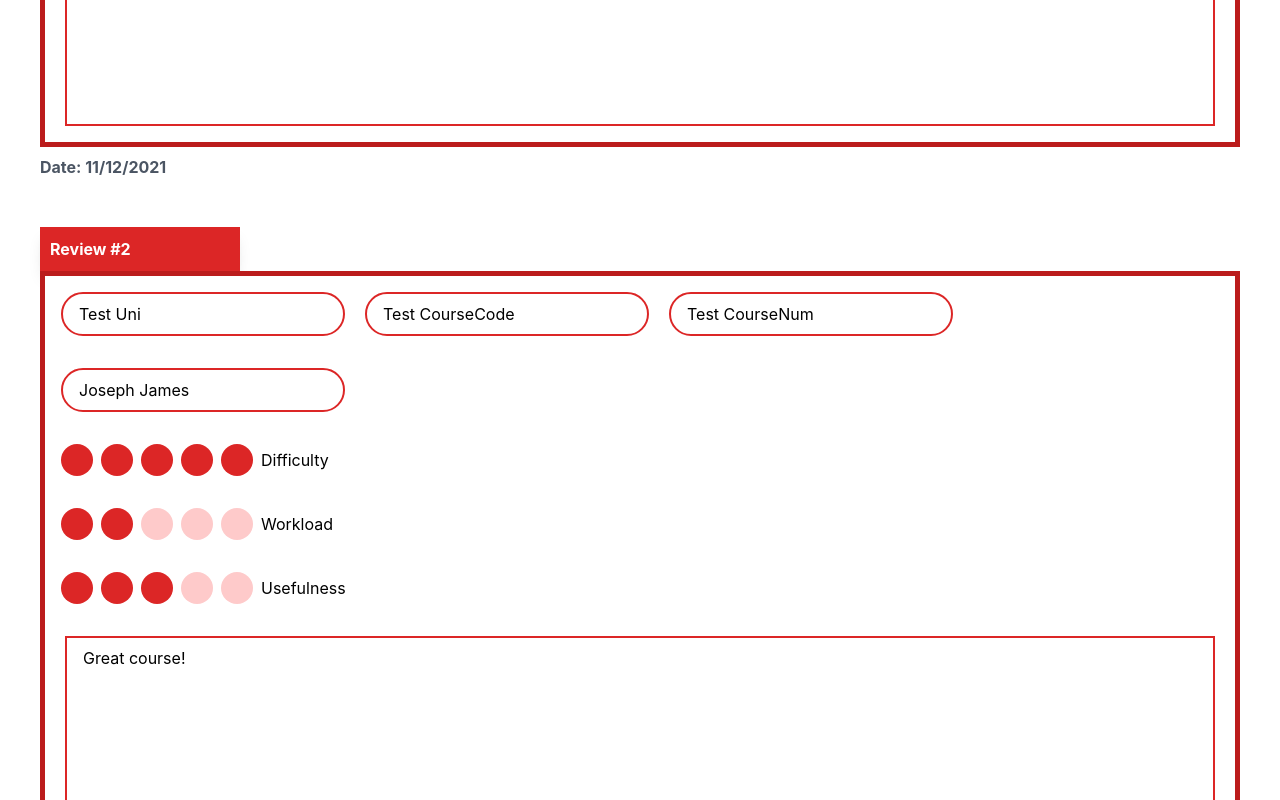
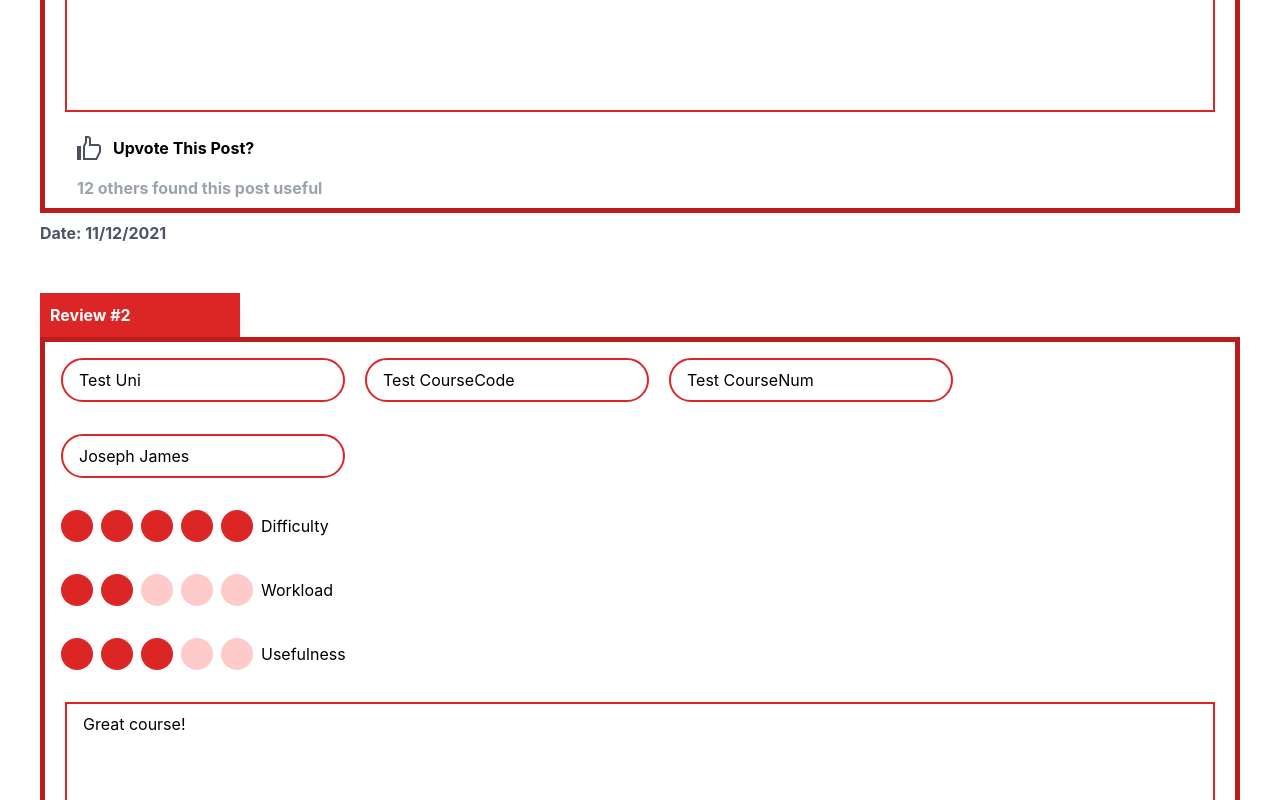
Before and after one commit to mrmallam/Rate_My_Course, a React (Create React App) app in the folder Frontend/rate_my_course/: page /overallCourseReview in a window 1280 px wide. Shown: the part 1300-2100 px from the top of the page. Built offline with nearby package versions, Linux system fonts and the light colour scheme.

Commit message:
re-added the like feature to the OverallCourseReviews page

```diff
--- a/Frontend/rate_my_course/src/components/OverallReviews.js
+++ b/Frontend/rate_my_course/src/components/OverallReviews.js
@@ -1,6 +1,8 @@
 import '../styles/Reviews.css';
 import React, { useState } from 'react';
 import Date from './Date';
+import thumbsUpBlank from '../resources/thumbs-up.svg';
+import thumbsUpGreen from '../resources/thumbs-up-green.svg';
 
 function RatingSet ({label, rating, setRating}) {
   const levels = [1,2,3,4,5];
@@ -28,6 +30,12 @@ function OverarallReviews() {
     const [university, setUniversity] = useState('Test Uni');
     const [courseNum, setCourseNum] = useState('Test CourseNum');
     const [courseCode, setCourseCode] = useState('Test CourseCode');
+    const [thumbsUpClicked, setThumbsUpClicked] = useState(false);
+
+    const handleThumbsUpClick = () => {
+        setThumbsUpClicked(!thumbsUpClicked);
+        //for back end logic
+      };
 
     return (
         <div className='md:flex-row w-full'>
@@ -76,6 +84,17 @@ function OverarallReviews() {
                 >
                     {comments}
                 </div>
+
+                <div className='ml-8 mt-2 mb-2 font-bold flex'>
+                    <div onClick={handleThumbsUpClick}>
+                        <img src={thumbsUpClicked ? thumbsUpGreen : thumbsUpBlank} className="h-6 w-6 cursor-pointer" alt="thumbs-up"/>
+                    </div>
+                    <span className="text-md text-black ml-3">Upvote This Post?</span>
+                </div>
+                <div className='ml-8 mt-2 mb-2 font-bold'>
+                    <span className="text-md text-gray-400">12 others found this post useful</span>
+                </div>
+
             </div>
 
             <Date></Date>
```
